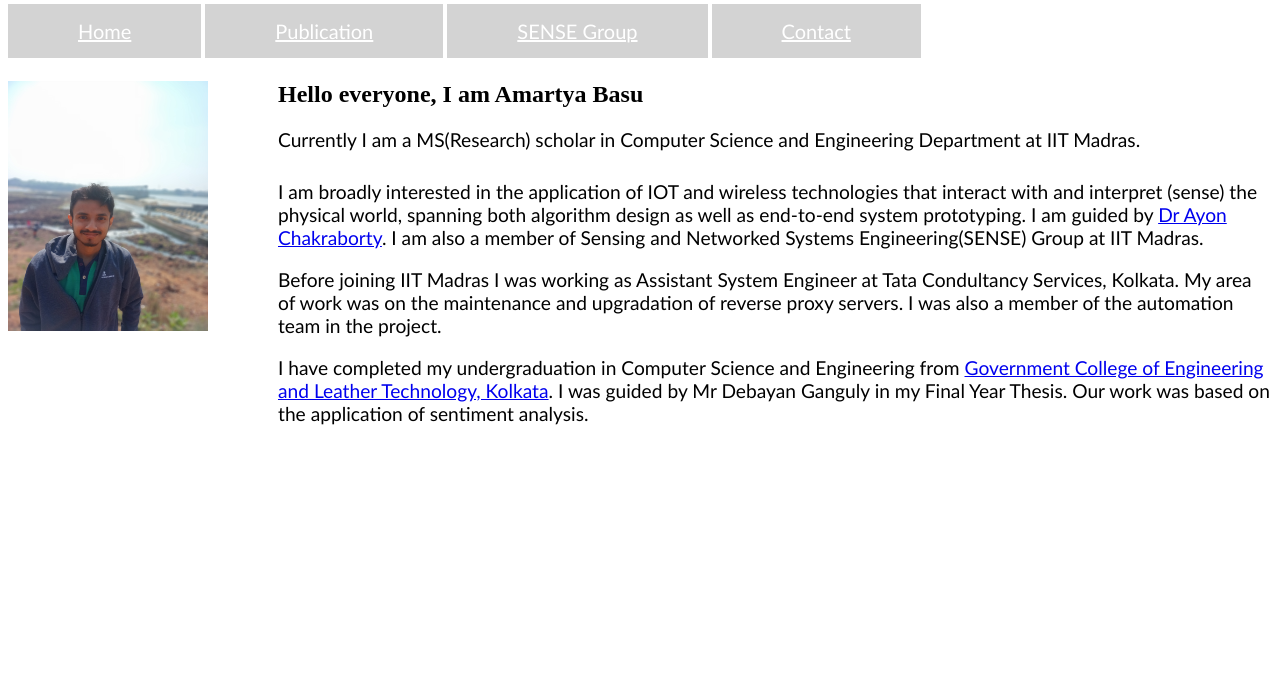
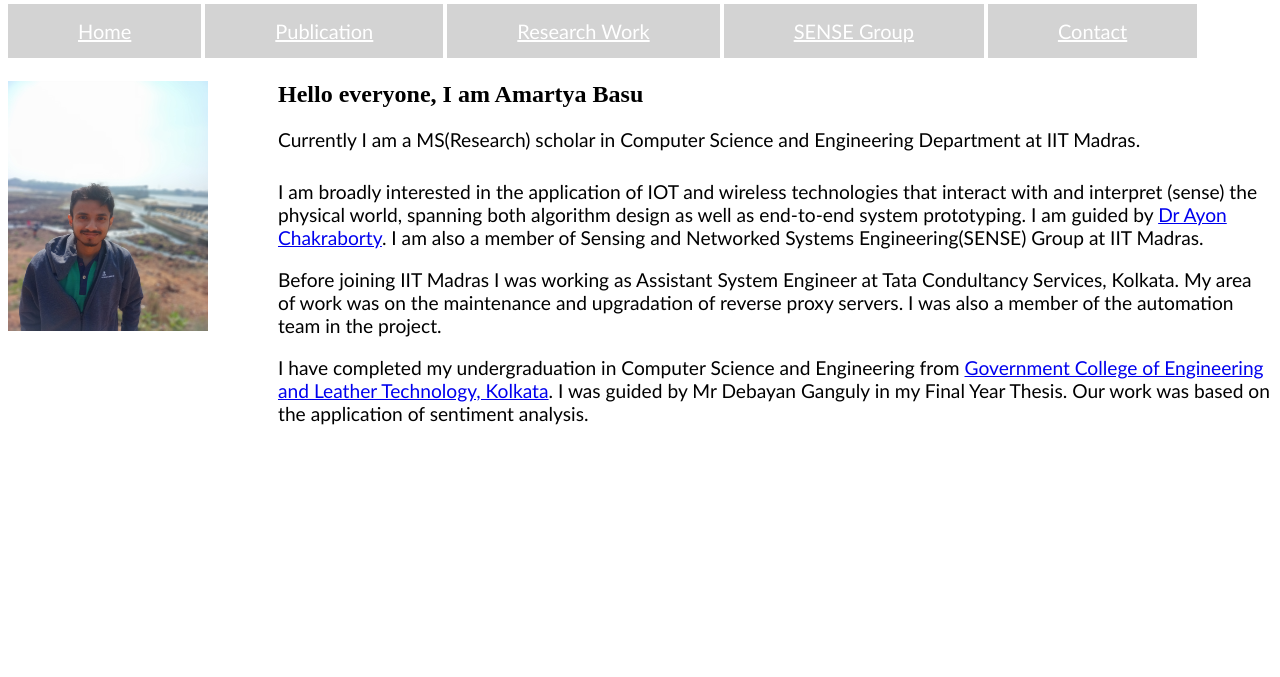
Before and after one commit to Amartya-pixel/amartya, a plain HTML site: page index.html in a window 1280 px wide. Shown: the part 123-800 px from the top of the page. Drawn offline with Linux system fonts and the light colour scheme.

Commit message:
Update index.html

```diff
--- a/index.html
+++ b/index.html
@@ -16,6 +16,7 @@
 	<div>
 		<a href="" class="button"> Home</a>
 		<a href="" class="button"> Publication</a>
+		<a href="" class="button"> Research Work</a>
 		<a href="https://www.cse.iitm.ac.in/~ayon/#" class="button" target="blank"> SENSE Group</a>
 		<a href="" class="button"> Contact</a></div>
 	</br>
```
